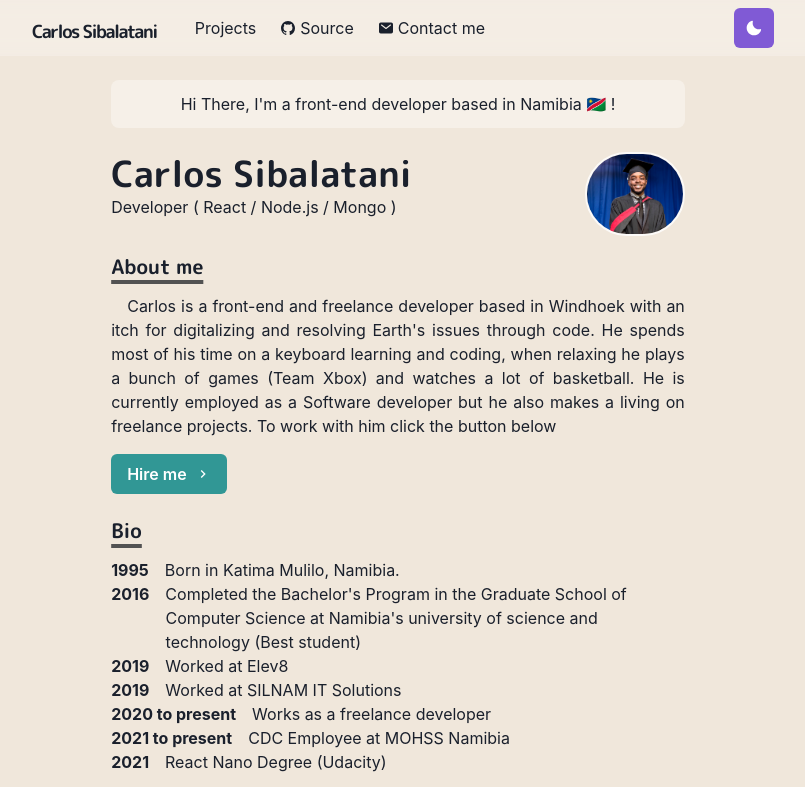
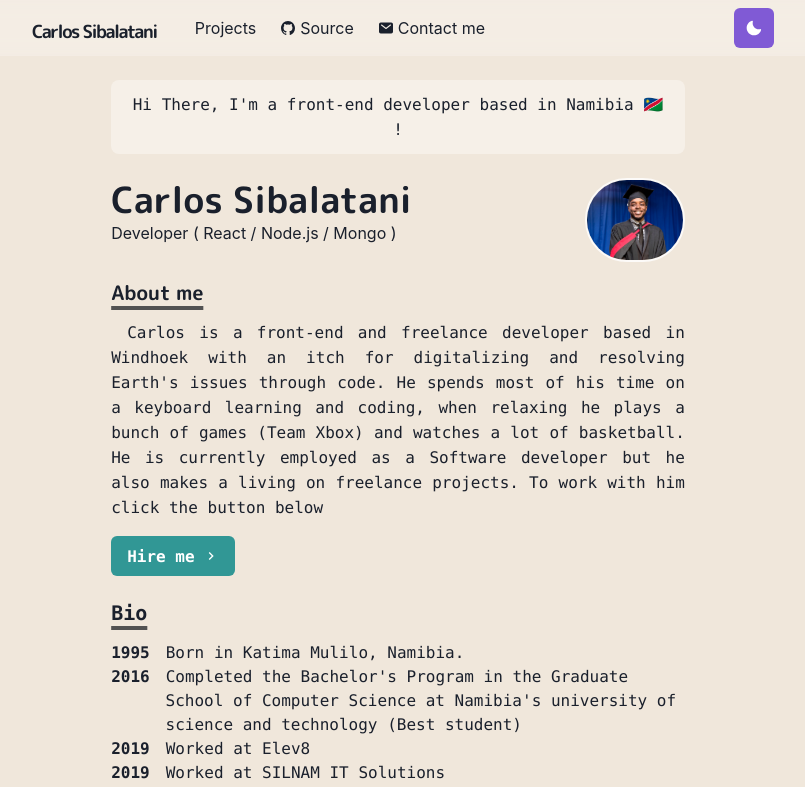
Before and after one commit to FearTheBeard95/curly-happiness, a Next.js app: page / in a window 1280 px wide. Shown: the top 787 px of the page, without its empty margins (242-1047 px from the left). Built offline with nearby package versions, Linux system fonts and the light colour scheme.

Commit message:
Revert font

```diff
--- a/pages/index.js
+++ b/pages/index.js
@@ -29,7 +29,9 @@ const Home = () => (
         textAlign='center'
         bg={useColorModeValue('whiteAlpha.500', 'whiteAlpha.200')}
       >
+        <code>
           Hi There, I&apos;m a front-end developer based in Namibia 🇳🇦 !
+        </code>
       </Box>
 
       <Box display={{ md: 'flex' }}>
@@ -63,26 +65,29 @@ const Home = () => (
           About me
         </Heading>
         <Paragraph>
+          <code>
             Carlos is a front-end and freelance developer based in Windhoek with
             an itch for digitalizing and resolving Earth&apos;s issues through
             code. He spends most of his time on a keyboard learning and coding,
-          when relaxing he plays a bunch of games (Team Xbox) and watches a lot
-          of basketball. He is currently employed as a Software developer but he
-          also makes a living on freelance projects. To work with him click the
-          button below{' '}
+            when relaxing he plays a bunch of games (Team Xbox) and watches a
+            lot of basketball. He is currently employed as a Software developer
+            but he also makes a living on freelance projects. To work with him
+            click the button below{' '}
+          </code>
         </Paragraph>
         <Box align='left' my={4}>
           <NextLink href='mailto:sibalatanics@outlook.com'>
             <Button rightIcon={<ChevronRightIcon />} colorScheme='teal'>
-              Hire me
+              <code>Hire me</code>
             </Button>
           </NextLink>
         </Box>
       </Section>
 
       <Section delay={0.2}>
+        <code>
           <Heading as='h3' variant='section-title'>
-          Bio
+            <code>Bio</code>
           </Heading>
           <BioSection>
             <BioYear>1995</BioYear>
@@ -114,11 +119,11 @@ const Home = () => (
             <BioYear>2021</BioYear>
             React Nano Degree (Udacity)
           </BioSection>
-
+        </code>
         <Box align='left' my={4}>
           <NextLink href='/Resume.pdf'>
             <Button rightIcon={<ChevronRightIcon />} colorScheme='teal'>
-              My resume
+              <code>My resume</code>
             </Button>
           </NextLink>
         </Box>
--- a/pages/works/vivaworkers.js
+++ b/pages/works/vivaworkers.js
@@ -11,8 +11,10 @@ const Work = () => (
         Viva Workers <Badge>2021-</Badge>
       </Title>
       <P>
-        A web application for the author of viva workers papers to upload their
-        work.
+        <code>
+          A web application for the author of viva workers papers to upload
+          their work.
+        </code>
       </P>
       <List ml={4} my={4}>
         <ListItem>
```
Also changed, not shown: pages/works.js (+14 -8 lines), pages/works/myreads.js (+6 -4 lines), pages/works/njsj.js (+5 -2 lines), pages/works/wyr.js (+8 -6 lines). Lines whose indentation alone changed are shown as unchanged.
